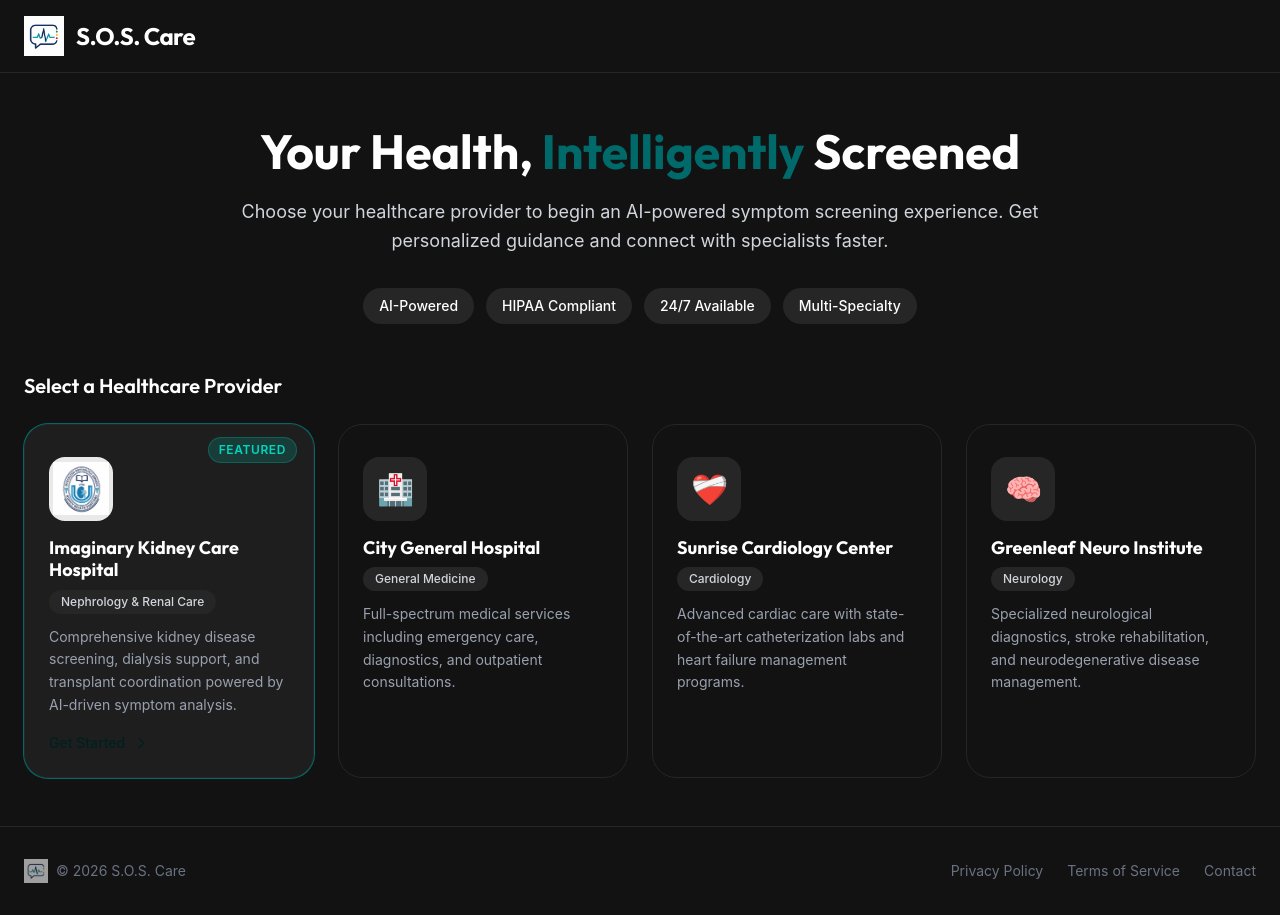
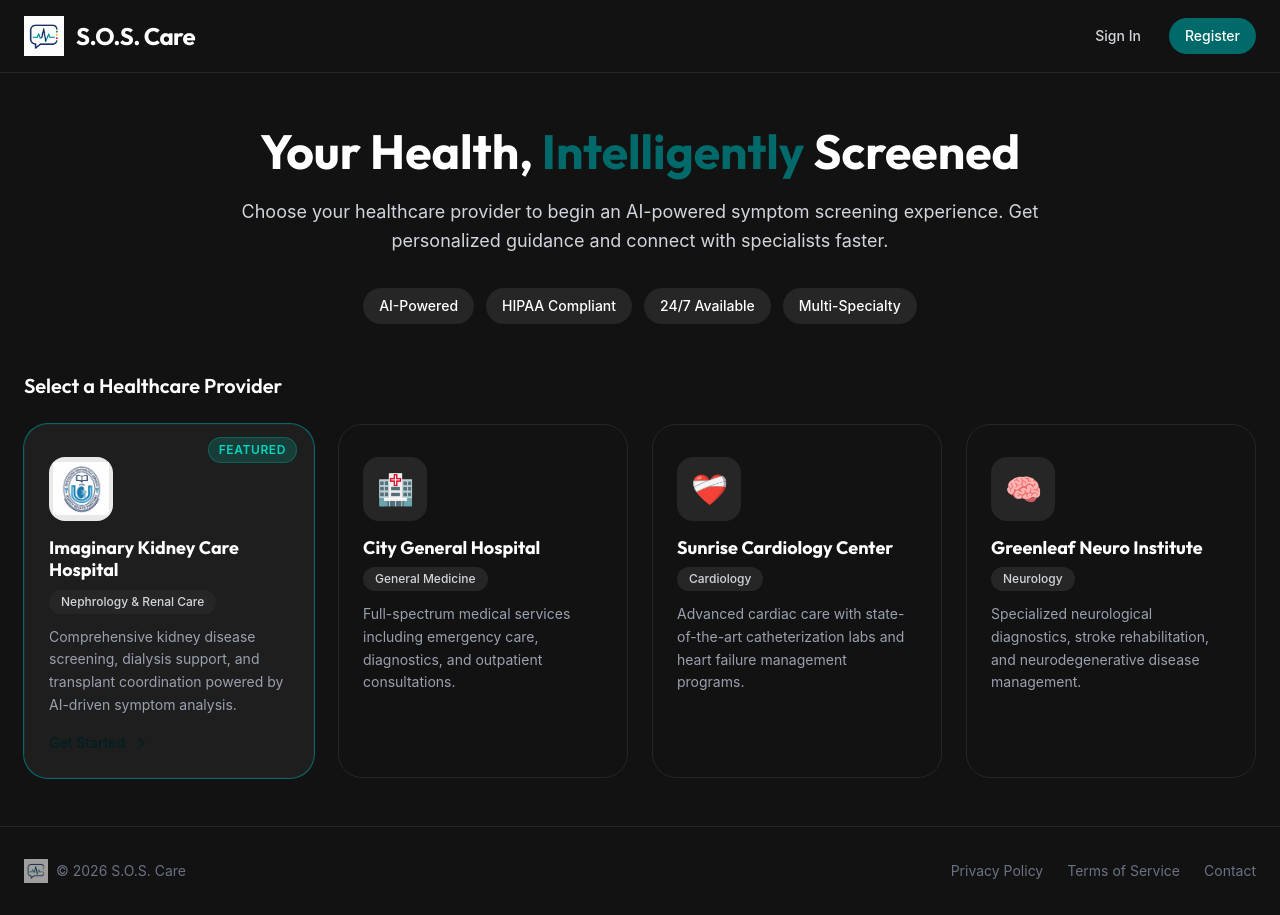
Before and after one commit to BytePaladin/sos-care, a React (Vite) app: page / in a window 1280 px wide. Built offline with nearby package versions, Linux system fonts and the light colour scheme.

Commit message:
feat: Add multi-URL client routing with react-router-dom

```diff
--- a/package.json
+++ b/package.json
@@ -11,7 +11,8 @@
   },
   "dependencies": {
     "react": "^19.2.7",
-    "react-dom": "^19.2.7"
+    "react-dom": "^19.2.7",
+    "react-router-dom": "^7.18.1"
   },
   "devDependencies": {
     "@tailwindcss/vite": "^4.3.2",
--- a/src/App.jsx
+++ b/src/App.jsx
@@ -1,4 +1,5 @@
 import { useState, useCallback } from 'react';
+import { BrowserRouter, Routes, Route, useNavigate, Navigate } from 'react-router-dom';
 import { ThemeProvider } from './context/ThemeContext';
 import LandingPage from './components/LandingPage';
 import LoginPage from './components/LoginPage';
@@ -8,12 +9,112 @@ import StaffDashboard from './components/StaffDashboard';
 import SettingsModal from './components/SettingsModal';
 import Toast from './components/Toast';
 
-function AppContent() {
-  const [currentPage, setCurrentPage] = useState('landing');
+function AppRoutes({ loggedInUser, setLoggedInUser, showToast, settingsOpen, setSettingsOpen }) {
+  const navigate = useNavigate();
+
+  const handleNavigate = useCallback((page) => {
+    switch (page) {
+      case 'landing':
+        navigate('/');
+        break;
+      case 'login':
+        navigate('/login');
+        break;
+      case 'signup':
+        navigate('/signup');
+        break;
+      case 'dashboard':
+        if (loggedInUser?.role === 'staff') {
+          navigate('/staff');
+        } else {
+          navigate('/dashboard');
+        }
+        break;
+      case 'staff':
+        navigate('/staff');
+        break;
+      default:
+        navigate('/');
+    }
+  }, [navigate, loggedInUser]);
+
+  const handleLogin = useCallback((user) => {
+    setLoggedInUser(user);
+    if (user.role === 'staff') {
+      navigate('/staff');
+    } else {
+      navigate('/dashboard');
+    }
+    showToast(`Welcome back, ${user.name}!`, 'success');
+  }, [navigate, setLoggedInUser, showToast]);
+
+  const handleLogout = useCallback(() => {
+    setLoggedInUser(null);
+    localStorage.removeItem('sos_token');
+    navigate('/login');
+    showToast('You have been logged out', 'info');
+  }, [navigate, setLoggedInUser, showToast]);
+
+  return (
+    <>
+      <Routes>
+        <Route path="/" element={<LandingPage onNavigate={handleNavigate} />} />
+        <Route
+          path="/login"
+          element={
+            <LoginPage
+              onNavigate={handleNavigate}
+              onLogin={handleLogin}
+              onShowToast={showToast}
+            />
+          }
+        />
+        <Route
+          path="/signup"
+          element={
+            <SignUpPage
+              onNavigate={handleNavigate}
+              onShowToast={showToast}
+            />
+          }
+        />
+        <Route
+          path="/dashboard"
+          element={
+            <Dashboard
+              userName={loggedInUser?.name || 'Patient'}
+              onOpenSettings={() => setSettingsOpen(true)}
+              onLogout={handleLogout}
+            />
+          }
+        />
+        <Route
+          path="/staff"
+          element={
+            <StaffDashboard
+              user={loggedInUser || { id: 'doc-1', name: 'Dr. Nusrat Jahan', role: 'staff' }}
+              onOpenSettings={() => setSettingsOpen(true)}
+              onLogout={handleLogout}
+            />
+          }
+        />
+        {/* Fallback for unmapped URLs */}
+        <Route path="*" element={<Navigate to="/" replace />} />
+      </Routes>
+
+      {/* Settings Modal */}
+      <SettingsModal
+        isOpen={settingsOpen}
+        onClose={() => setSettingsOpen(false)}
+        onShowToast={showToast}
+      />
+    </>
+  );
+}
+
+export default function App() {
   const [loggedInUser, setLoggedInUser] = useState(null);
   const [settingsOpen, setSettingsOpen] = useState(false);
-
-  // Toast state
   const [toast, setToast] = useState({ message: '', type: 'info', visible: false });
 
   const showToast = useCallback((message, type = 'info') => {
@@ -24,76 +125,16 @@ function AppContent() {
     setToast((prev) => ({ ...prev, visible: false }));
   }, []);
 
-  const handleNavigate = useCallback((page) => {
-    setCurrentPage(page);
-  }, []);
-
-  const handleLogin = useCallback((user) => {
-    setLoggedInUser(user);
-    setCurrentPage('dashboard');
-    showToast(`Welcome back, ${user.name}!`, 'success');
-  }, [showToast]);
-
-  const handleLogout = useCallback(() => {
-    setLoggedInUser(null);
-    setCurrentPage('landing');
-    showToast('You have been logged out', 'info');
-  }, [showToast]);
-
-  const renderPage = () => {
-    switch (currentPage) {
-      case 'landing':
-        return <LandingPage onNavigate={handleNavigate} />;
-      case 'login':
   return (
-          <LoginPage
-            onNavigate={handleNavigate}
-            onLogin={handleLogin}
-            onShowToast={showToast}
+    <ThemeProvider>
+      <BrowserRouter>
+        <AppRoutes
+          loggedInUser={loggedInUser}
+          setLoggedInUser={setLoggedInUser}
+          showToast={showToast}
+          settingsOpen={settingsOpen}
+          setSettingsOpen={setSettingsOpen}
         />
-        );
-      case 'signup':
-        return (
-          <SignUpPage
-            onNavigate={handleNavigate}
-            onShowToast={showToast}
-          />
-        );
-      case 'dashboard':
-        if (loggedInUser?.role === 'staff') {
-          return (
-            <StaffDashboard
-              user={loggedInUser}
-              onOpenSettings={() => setSettingsOpen(true)}
-              onLogout={handleLogout}
-            />
-          );
-        }
-        return (
-          <Dashboard
-            userName={loggedInUser?.name || 'Patient'}
-            onOpenSettings={() => setSettingsOpen(true)}
-            onLogout={handleLogout}
-          />
-        );
-      default:
-        return <LandingPage onNavigate={handleNavigate} />;
-    }
-  };
-
-  return (
-    <>
-      <div className="transition-all duration-300">
-        {renderPage()}
-      </div>
-
-      {/* Settings Modal — accessible from Dashboard */}
-      <SettingsModal
-        isOpen={settingsOpen}
-        onClose={() => setSettingsOpen(false)}
-        onShowToast={showToast}
-      />
-
         {/* Global Toast */}
         <Toast
           message={toast.message}
@@ -101,14 +142,7 @@ function AppContent() {
           visible={toast.visible}
           onClose={hideToast}
         />
-    </>
-  );
-}
-
-export default function App() {
-  return (
-    <ThemeProvider>
-      <AppContent />
+      </BrowserRouter>
     </ThemeProvider>
   );
 }
--- a/src/components/LandingPage.jsx
+++ b/src/components/LandingPage.jsx
@@ -6,11 +6,25 @@ export default function LandingPage({ onNavigate }) {
     <div className="w-full min-h-screen flex flex-col justify-between bg-[#121212] text-white overflow-x-hidden animate-fade-in">
       {/* Top Bar */}
       <header className="w-full max-w-7xl mx-auto px-6 py-4 flex items-center justify-between border-b border-neutral-800">
-        <div className="flex items-center gap-3">
+        <div className="flex items-center gap-3 cursor-pointer" onClick={() => onNavigate('landing')}>
           <img src="/sos-logo.png" alt="S.O.S. Logo" className="h-10 w-10 object-contain" />
           <h1 className="font-headline text-xl md:text-2xl font-bold text-white tracking-tight">
             S.O.S. Care
           </h1>
+        </div>
+        <div className="flex items-center gap-3">
+          <button
+            onClick={() => onNavigate('login')}
+            className="px-4 py-2 text-sm font-medium text-gray-300 hover:text-white transition-colors cursor-pointer"
+          >
+            Sign In
+          </button>
+          <button
+            onClick={() => onNavigate('signup')}
+            className="px-4 py-2 text-sm font-medium bg-primary text-on-primary rounded-full hover:brightness-110 transition-all cursor-pointer"
+          >
+            Register
+          </button>
         </div>
       </header>
 
```
Also changed, not shown: 1 other file (tests, documents, lock files or other folders). Lines whose indentation alone changed are shown as unchanged.
